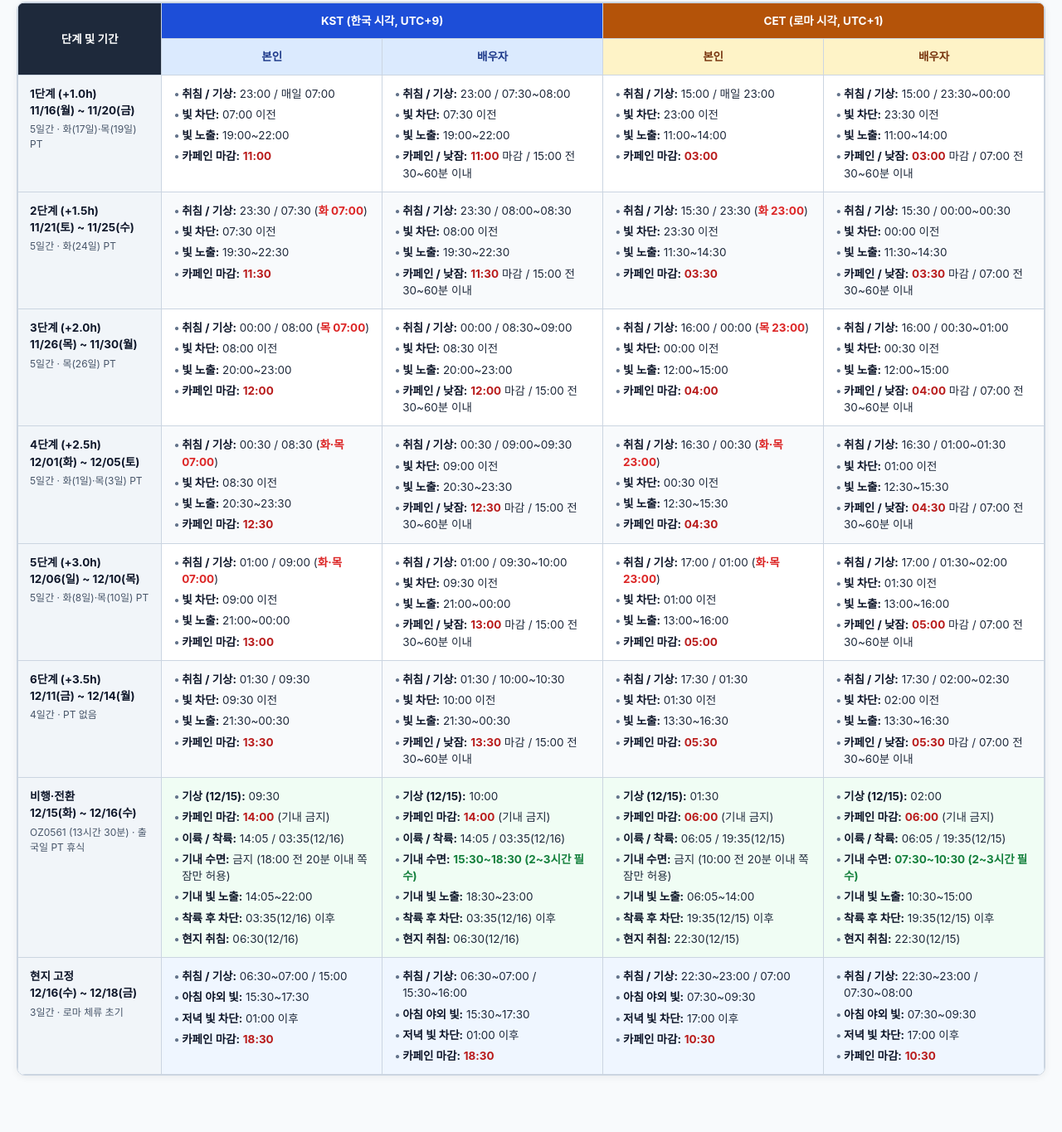
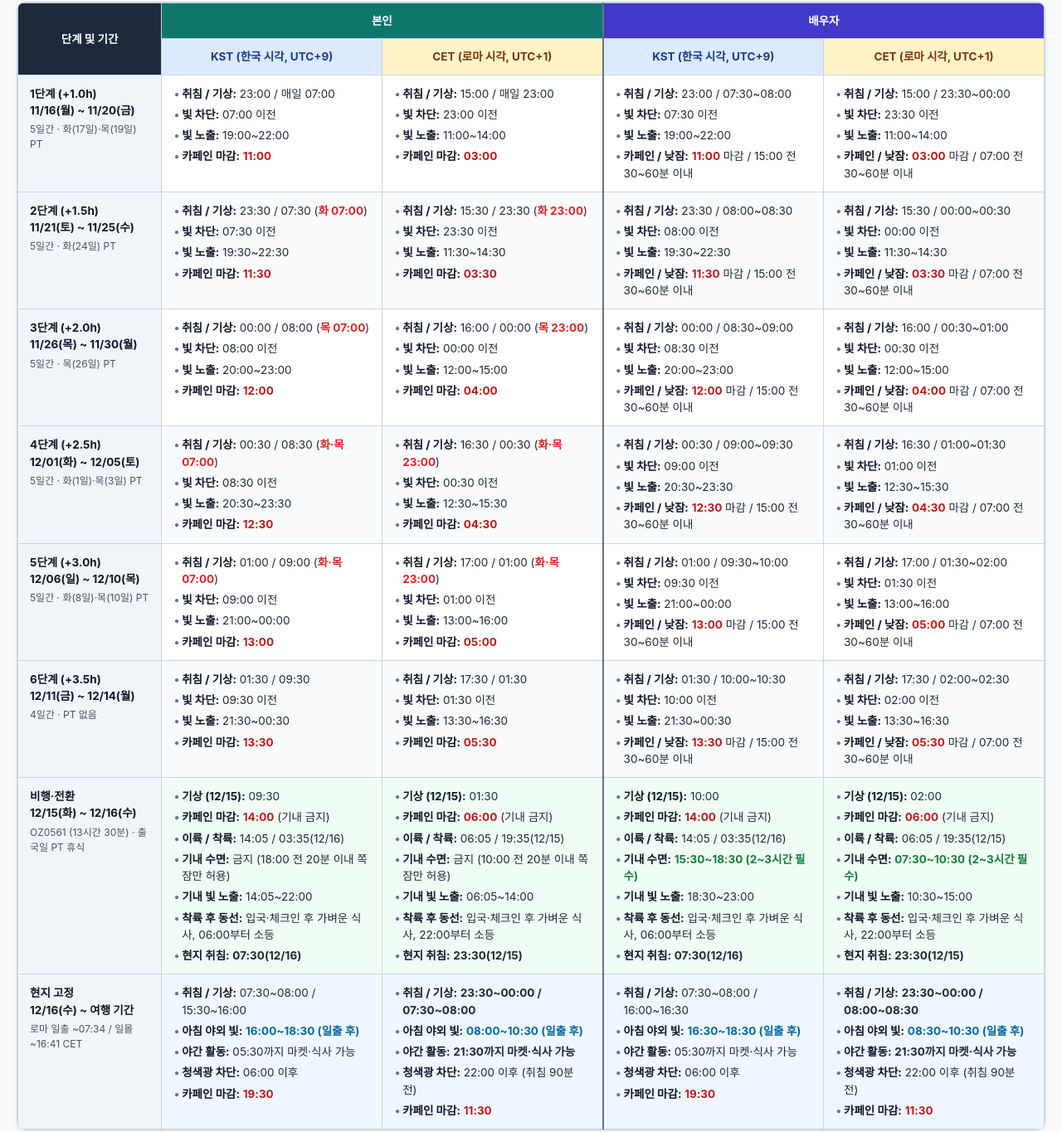
Before and after one commit to genion2/sydney_eng, a plain HTML site: page rome-sleep/index.html in a window 1280 px wide. Shown: the part 18-1383 px from the top of the page at 83% size. Before the commit the page ends 1335 px from the top, so only its background shows below. Drawn offline with Linux system fonts and the light colour scheme.

Commit message:
Update Rome jet lag schedule (local light fix)

```diff
--- a/rome-sleep/index.html
+++ b/rome-sleep/index.html
@@ -3,7 +3,7 @@
 <head>
   <meta charset="UTF-8" />
   <meta name="viewport" content="width=device-width, initial-scale=1.0" />
-  <title>인천-로마 시차적응 생체리듬 조절표 (본인 / 배우자)</title>
+  <title>인천-로마 시차적응 생체리듬 조절표 (본인 / 배우자 기준)</title>
   <style>
     * {
       box-sizing: border-box;
@@ -29,7 +29,7 @@
     table {
       width: 100%;
       border-collapse: collapse;
-      min-width: 1100px;
+      min-width: 1120px;
       font-size: 13.5px;
     }
     thead th {
@@ -46,12 +46,13 @@
       color: #ffffff;
       width: 14%;
     }
-    .th-kst-group {
-      background-color: #1d4ed8;
+    .th-self-group {
+      background-color: #0f766e;
       color: #ffffff;
+      border-right: 2px solid #64748b;
     }
-    .th-cet-group {
-      background-color: #b45309;
+    .th-spouse-group {
+      background-color: #4338ca;
       color: #ffffff;
     }
     .th-kst-sub {
@@ -63,6 +64,9 @@
       background-color: #fef3c7;
       color: #78350f;
       width: 21.5%;
+    }
+    .group-divider {
+      border-right: 2px solid #64748b !important;
     }
     tbody td {
       padding: 12px 14px;
@@ -125,6 +129,10 @@
       color: #b91c1c;
       font-weight: 700;
     }
+    .accent-sun {
+      color: #0369a1;
+      font-weight: 700;
+    }
   </style>
 </head>
 <body>
@@ -133,14 +141,14 @@
       <thead>
         <tr>
           <th class="th-stage" rowspan="2">단계 및 기간</th>
-          <th class="th-kst-group" colspan="2">KST (한국 시각, UTC+9)</th>
-          <th class="th-cet-group" colspan="2">CET (로마 시각, UTC+1)</th>
+          <th class="th-self-group" colspan="2">본인</th>
+          <th class="th-spouse-group" colspan="2">배우자</th>
         </tr>
         <tr>
-          <th class="th-kst-sub">본인</th>
-          <th class="th-kst-sub">배우자</th>
-          <th class="th-cet-sub">본인</th>
-          <th class="th-cet-sub">배우자</th>
+          <th class="th-kst-sub">KST (한국 시각, UTC+9)</th>
+          <th class="th-cet-sub group-divider">CET (로마 시각, UTC+1)</th>
+          <th class="th-kst-sub">KST (한국 시각, UTC+9)</th>
+          <th class="th-cet-sub">CET (로마 시각, UTC+1)</th>
         </tr>
       </thead>
       <tbody>
@@ -157,20 +165,20 @@
               <li><span class="label">카페인 마감:</span> <span class="accent-caffeine">11:00</span></li>
             </ul>
           </td>
+          <td class="group-divider">
+            <ul>
+              <li><span class="label">취침 / 기상:</span> 15:00 / 매일 23:00</li>
+              <li><span class="label">빛 차단:</span> 23:00 이전</li>
+              <li><span class="label">빛 노출:</span> 11:00~14:00</li>
+              <li><span class="label">카페인 마감:</span> <span class="accent-caffeine">03:00</span></li>
+            </ul>
+          </td>
           <td>
             <ul>
               <li><span class="label">취침 / 기상:</span> 23:00 / 07:30~08:00</li>
               <li><span class="label">빛 차단:</span> 07:30 이전</li>
               <li><span class="label">빛 노출:</span> 19:00~22:00</li>
               <li><span class="label">카페인 / 낮잠:</span> <span class="accent-caffeine">11:00</span> 마감 / 15:00 전 30~60분 이내</li>
-            </ul>
-          </td>
-          <td>
-            <ul>
-              <li><span class="label">취침 / 기상:</span> 15:00 / 매일 23:00</li>
-              <li><span class="label">빛 차단:</span> 23:00 이전</li>
-              <li><span class="label">빛 노출:</span> 11:00~14:00</li>
-              <li><span class="label">카페인 마감:</span> <span class="accent-caffeine">03:00</span></li>
             </ul>
           </td>
           <td>
@@ -196,20 +204,20 @@
               <li><span class="label">카페인 마감:</span> <span class="accent-caffeine">11:30</span></li>
             </ul>
           </td>
+          <td class="group-divider">
+            <ul>
+              <li><span class="label">취침 / 기상:</span> 15:30 / 23:30 (<span class="accent-pt">화 23:00</span>)</li>
+              <li><span class="label">빛 차단:</span> 23:30 이전</li>
+              <li><span class="label">빛 노출:</span> 11:30~14:30</li>
+              <li><span class="label">카페인 마감:</span> <span class="accent-caffeine">03:30</span></li>
+            </ul>
+          </td>
           <td>
             <ul>
               <li><span class="label">취침 / 기상:</span> 23:30 / 08:00~08:30</li>
               <li><span class="label">빛 차단:</span> 08:00 이전</li>
               <li><span class="label">빛 노출:</span> 19:30~22:30</li>
               <li><span class="label">카페인 / 낮잠:</span> <span class="accent-caffeine">11:30</span> 마감 / 15:00 전 30~60분 이내</li>
-            </ul>
-          </td>
-          <td>
-            <ul>
-              <li><span class="label">취침 / 기상:</span> 15:30 / 23:30 (<span class="accent-pt">화 23:00</span>)</li>
-              <li><span class="label">빛 차단:</span> 23:30 이전</li>
-              <li><span class="label">빛 노출:</span> 11:30~14:30</li>
-              <li><span class="label">카페인 마감:</span> <span class="accent-caffeine">03:30</span></li>
             </ul>
           </td>
           <td>
@@ -235,20 +243,20 @@
               <li><span class="label">카페인 마감:</span> <span class="accent-caffeine">12:00</span></li>
             </ul>
           </td>
+          <td class="group-divider">
+            <ul>
+              <li><span class="label">취침 / 기상:</span> 16:00 / 00:00 (<span class="accent-pt">목 23:00</span>)</li>
+              <li><span class="label">빛 차단:</span> 00:00 이전</li>
+              <li><span class="label">빛 노출:</span> 12:00~15:00</li>
+              <li><span class="label">카페인 마감:</span> <span class="accent-caffeine">04:00</span></li>
+            </ul>
+          </td>
           <td>
             <ul>
               <li><span class="label">취침 / 기상:</span> 00:00 / 08:30~09:00</li>
               <li><span class="label">빛 차단:</span> 08:30 이전</li>
               <li><span class="label">빛 노출:</span> 20:00~23:00</li>
               <li><span class="label">카페인 / 낮잠:</span> <span class="accent-caffeine">12:00</span> 마감 / 15:00 전 30~60분 이내</li>
-            </ul>
-          </td>
-          <td>
-            <ul>
-              <li><span class="label">취침 / 기상:</span> 16:00 / 00:00 (<span class="accent-pt">목 23:00</span>)</li>
-              <li><span class="label">빛 차단:</span> 00:00 이전</li>
-              <li><span class="label">빛 노출:</span> 12:00~15:00</li>
-              <li><span class="label">카페인 마감:</span> <span class="accent-caffeine">04:00</span></li>
             </ul>
           </td>
           <td>
@@ -274,20 +282,20 @@
               <li><span class="label">카페인 마감:</span> <span class="accent-caffeine">12:30</span></li>
             </ul>
           </td>
+          <td class="group-divider">
+            <ul>
+              <li><span class="label">취침 / 기상:</span> 16:30 / 00:30 (<span class="accent-pt">화·목 23:00</span>)</li>
+              <li><span class="label">빛 차단:</span> 00:30 이전</li>
+              <li><span class="label">빛 노출:</span> 12:30~15:30</li>
+              <li><span class="label">카페인 마감:</span> <span class="accent-caffeine">04:30</span></li>
+            </ul>
+          </td>
           <td>
             <ul>
               <li><span class="label">취침 / 기상:</span> 00:30 / 09:00~09:30</li>
               <li><span class="label">빛 차단:</span> 09:00 이전</li>
               <li><span class="label">빛 노출:</span> 20:30~23:30</li>
               <li><span class="label">카페인 / 낮잠:</span> <span class="accent-caffeine">12:30</span> 마감 / 15:00 전 30~60분 이내</li>
-            </ul>
-          </td>
-          <td>
-            <ul>
-              <li><span class="label">취침 / 기상:</span> 16:30 / 00:30 (<span class="accent-pt">화·목 23:00</span>)</li>
-              <li><span class="label">빛 차단:</span> 00:30 이전</li>
-              <li><span class="label">빛 노출:</span> 12:30~15:30</li>
-              <li><span class="label">카페인 마감:</span> <span class="accent-caffeine">04:30</span></li>
             </ul>
           </td>
           <td>
@@ -313,20 +321,20 @@
               <li><span class="label">카페인 마감:</span> <span class="accent-caffeine">13:00</span></li>
             </ul>
           </td>
+          <td class="group-divider">
+            <ul>
+              <li><span class="label">취침 / 기상:</span> 17:00 / 01:00 (<span class="accent-pt">화·목 23:00</span>)</li>
+              <li><span class="label">빛 차단:</span> 01:00 이전</li>
+              <li><span class="label">빛 노출:</span> 13:00~16:00</li>
+              <li><span class="label">카페인 마감:</span> <span class="accent-caffeine">05:00</span></li>
+            </ul>
+          </td>
           <td>
             <ul>
               <li><span class="label">취침 / 기상:</span> 01:00 / 09:30~10:00</li>
               <li><span class="label">빛 차단:</span> 09:30 이전</li>
               <li><span class="label">빛 노출:</span> 21:00~00:00</li>
               <li><span class="label">카페인 / 낮잠:</span> <span class="accent-caffeine">13:00</span> 마감 / 15:00 전 30~60분 이내</li>
-            </ul>
-          </td>
-          <td>
-            <ul>
-              <li><span class="label">취침 / 기상:</span> 17:00 / 01:00 (<span class="accent-pt">화·목 23:00</span>)</li>
-              <li><span class="label">빛 차단:</span> 01:00 이전</li>
-              <li><span class="label">빛 노출:</span> 13:00~16:00</li>
-              <li><span class="label">카페인 마감:</span> <span class="accent-caffeine">05:00</span></li>
             </ul>
           </td>
           <td>
@@ -352,20 +360,20 @@
               <li><span class="label">카페인 마감:</span> <span class="accent-caffeine">13:30</span></li>
             </ul>
           </td>
+          <td class="group-divider">
+            <ul>
+              <li><span class="label">취침 / 기상:</span> 17:30 / 01:30</li>
+              <li><span class="label">빛 차단:</span> 01:30 이전</li>
+              <li><span class="label">빛 노출:</span> 13:30~16:30</li>
+              <li><span class="label">카페인 마감:</span> <span class="accent-caffeine">05:30</span></li>
+            </ul>
+          </td>
           <td>
             <ul>
               <li><span class="label">취침 / 기상:</span> 01:30 / 10:00~10:30</li>
               <li><span class="label">빛 차단:</span> 10:00 이전</li>
               <li><span class="label">빛 노출:</span> 21:30~00:30</li>
               <li><span class="label">카페인 / 낮잠:</span> <span class="accent-caffeine">13:30</span> 마감 / 15:00 전 30~60분 이내</li>
-            </ul>
-          </td>
-          <td>
-            <ul>
-              <li><span class="label">취침 / 기상:</span> 17:30 / 01:30</li>
-              <li><span class="label">빛 차단:</span> 01:30 이전</li>
-              <li><span class="label">빛 노출:</span> 13:30~16:30</li>
-              <li><span class="label">카페인 마감:</span> <span class="accent-caffeine">05:30</span></li>
             </ul>
           </td>
           <td>
@@ -390,8 +398,19 @@
               <li><span class="label">이륙 / 착륙:</span> 14:05 / 03:35(12/16)</li>
               <li><span class="label">기내 수면:</span> 금지 (18:00 전 20분 이내 쪽잠만 허용)</li>
               <li><span class="label">기내 빛 노출:</span> 14:05~22:00</li>
-              <li><span class="label">착륙 후 차단:</span> 03:35(12/16) 이후</li>
-              <li><span class="label">현지 취침:</span> 06:30(12/16)</li>
+              <li><span class="label">착륙 후 동선:</span> 입국·체크인 후 가벼운 식사, 06:00부터 소등</li>
+              <li><span class="label">현지 취침:</span> <strong>07:30(12/16)</strong></li>
+            </ul>
+          </td>
+          <td class="group-divider">
+            <ul>
+              <li><span class="label">기상 (12/15):</span> 01:30</li>
+              <li><span class="label">카페인 마감:</span> <span class="accent-caffeine">06:00</span> (기내 금지)</li>
+              <li><span class="label">이륙 / 착륙:</span> 06:05 / 19:35(12/15)</li>
+              <li><span class="label">기내 수면:</span> 금지 (10:00 전 20분 이내 쪽잠만 허용)</li>
+              <li><span class="label">기내 빛 노출:</span> 06:05~14:00</li>
+              <li><span class="label">착륙 후 동선:</span> 입국·체크인 후 가벼운 식사, 22:00부터 소등</li>
+              <li><span class="label">현지 취침:</span> <strong>23:30(12/15)</strong></li>
             </ul>
           </td>
           <td>
@@ -401,19 +420,8 @@
               <li><span class="label">이륙 / 착륙:</span> 14:05 / 03:35(12/16)</li>
               <li><span class="label">기내 수면:</span> <span class="accent-sleep">15:30~18:30 (2~3시간 필수)</span></li>
               <li><span class="label">기내 빛 노출:</span> 18:30~23:00</li>
-              <li><span class="label">착륙 후 차단:</span> 03:35(12/16) 이후</li>
-              <li><span class="label">현지 취침:</span> 06:30(12/16)</li>
-            </ul>
-          </td>
-          <td>
-            <ul>
-              <li><span class="label">기상 (12/15):</span> 01:30</li>
-              <li><span class="label">카페인 마감:</span> <span class="accent-caffeine">06:00</span> (기내 금지)</li>
-              <li><span class="label">이륙 / 착륙:</span> 06:05 / 19:35(12/15)</li>
-              <li><span class="label">기내 수면:</span> 금지 (10:00 전 20분 이내 쪽잠만 허용)</li>
-              <li><span class="label">기내 빛 노출:</span> 06:05~14:00</li>
-              <li><span class="label">착륙 후 차단:</span> 19:35(12/15) 이후</li>
-              <li><span class="label">현지 취침:</span> 22:30(12/15)</li>
+              <li><span class="label">착륙 후 동선:</span> 입국·체크인 후 가벼운 식사, 06:00부터 소등</li>
+              <li><span class="label">현지 취침:</span> <strong>07:30(12/16)</strong></li>
             </ul>
           </td>
           <td>
@@ -423,47 +431,51 @@
               <li><span class="label">이륙 / 착륙:</span> 06:05 / 19:35(12/15)</li>
               <li><span class="label">기내 수면:</span> <span class="accent-sleep">07:30~10:30 (2~3시간 필수)</span></li>
               <li><span class="label">기내 빛 노출:</span> 10:30~15:00</li>
-              <li><span class="label">착륙 후 차단:</span> 19:35(12/15) 이후</li>
-              <li><span class="label">현지 취침:</span> 22:30(12/15)</li>
+              <li><span class="label">착륙 후 동선:</span> 입국·체크인 후 가벼운 식사, 22:00부터 소등</li>
+              <li><span class="label">현지 취침:</span> <strong>23:30(12/15)</strong></li>
             </ul>
           </td>
         </tr>
 
         <tr class="highlight-local">
           <td class="td-stage">
-            현지 고정<br>12/16(수) ~ 12/18(금)
-            <small>3일간 · 로마 체류 초기</small>
+            현지 고정<br>12/16(수) ~ 여행 기간
+            <small>로마 일출 ~07:34 / 일몰 ~16:41 CET</small>
           </td>
           <td>
             <ul>
-              <li><span class="label">취침 / 기상:</span> 06:30~07:00 / 15:00</li>
-              <li><span class="label">아침 야외 빛:</span> 15:30~17:30</li>
-              <li><span class="label">저녁 빛 차단:</span> 01:00 이후</li>
-              <li><span class="label">카페인 마감:</span> <span class="accent-caffeine">18:30</span></li>
+              <li><span class="label">취침 / 기상:</span> 07:30~08:00 / 15:30~16:00</li>
+              <li><span class="label">아침 야외 빛:</span> <span class="accent-sun">16:00~18:30 (일출 후)</span></li>
+              <li><span class="label">야간 활동:</span> 05:30까지 마켓·식사 가능</li>
+              <li><span class="label">청색광 차단:</span> 06:00 이후</li>
+              <li><span class="label">카페인 마감:</span> <span class="accent-caffeine">19:30</span></li>
+            </ul>
+          </td>
+          <td class="group-divider">
+            <ul>
+              <li><span class="label">취침 / 기상:</span> <strong>23:30~00:00 / 07:30~08:00</strong></li>
+              <li><span class="label">아침 야외 빛:</span> <span class="accent-sun">08:00~10:30 (일출 후)</span></li>
+              <li><span class="label">야간 활동:</span> <strong>21:30까지 마켓·식사 가능</strong></li>
+              <li><span class="label">청색광 차단:</span> 22:00 이후 (취침 90분 전)</li>
+              <li><span class="label">카페인 마감:</span> <span class="accent-caffeine">11:30</span></li>
             </ul>
           </td>
           <td>
             <ul>
-              <li><span class="label">취침 / 기상:</span> 06:30~07:00 / 15:30~16:00</li>
-              <li><span class="label">아침 야외 빛:</span> 15:30~17:30</li>
-              <li><span class="label">저녁 빛 차단:</span> 01:00 이후</li>
-              <li><span class="label">카페인 마감:</span> <span class="accent-caffeine">18:30</span></li>
+              <li><span class="label">취침 / 기상:</span> 07:30~08:00 / 16:00~16:30</li>
+              <li><span class="label">아침 야외 빛:</span> <span class="accent-sun">16:30~18:30 (일출 후)</span></li>
+              <li><span class="label">야간 활동:</span> 05:30까지 마켓·식사 가능</li>
+              <li><span class="label">청색광 차단:</span> 06:00 이후</li>
+              <li><span class="label">카페인 마감:</span> <span class="accent-caffeine">19:30</span></li>
             </ul>
           </td>
           <td>
             <ul>
-              <li><span class="label">취침 / 기상:</span> 22:30~23:00 / 07:00</li>
-              <li><span class="label">아침 야외 빛:</span> 07:30~09:30</li>
-              <li><span class="label">저녁 빛 차단:</span> 17:00 이후</li>
-              <li><span class="label">카페인 마감:</span> <span class="accent-caffeine">10:30</span></li>
-            </ul>
-          </td>
-          <td>
-            <ul>
-              <li><span class="label">취침 / 기상:</span> 22:30~23:00 / 07:30~08:00</li>
-              <li><span class="label">아침 야외 빛:</span> 07:30~09:30</li>
-              <li><span class="label">저녁 빛 차단:</span> 17:00 이후</li>
-              <li><span class="label">카페인 마감:</span> <span class="accent-caffeine">10:30</span></li>
+              <li><span class="label">취침 / 기상:</span> <strong>23:30~00:00 / 08:00~08:30</strong></li>
+              <li><span class="label">아침 야외 빛:</span> <span class="accent-sun">08:30~10:30 (일출 후)</span></li>
+              <li><span class="label">야간 활동:</span> <strong>21:30까지 마켓·식사 가능</strong></li>
+              <li><span class="label">청색광 차단:</span> 22:00 이후 (취침 90분 전)</li>
+              <li><span class="label">카페인 마감:</span> <span class="accent-caffeine">11:30</span></li>
             </ul>
           </td>
         </tr>
```
